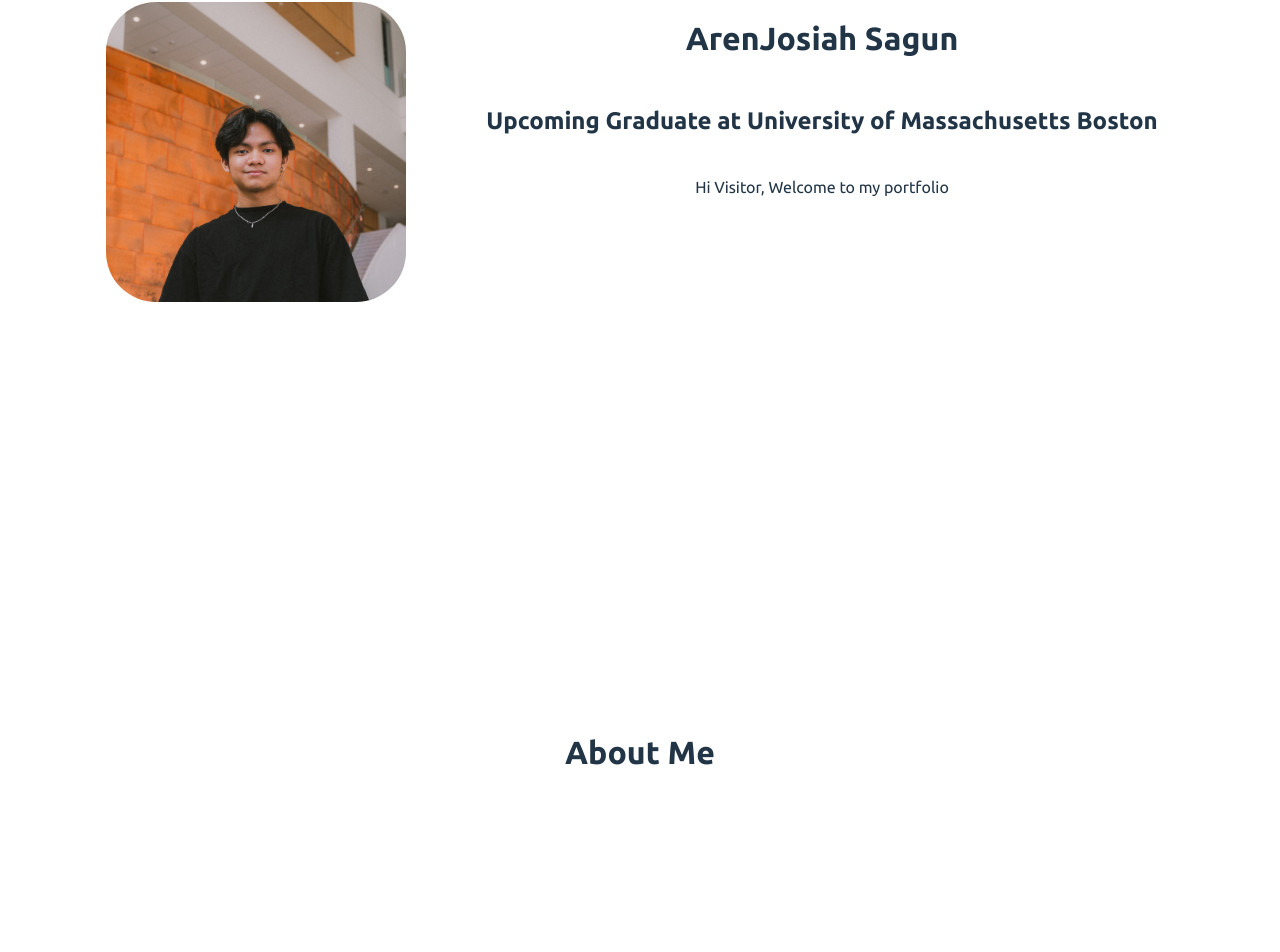
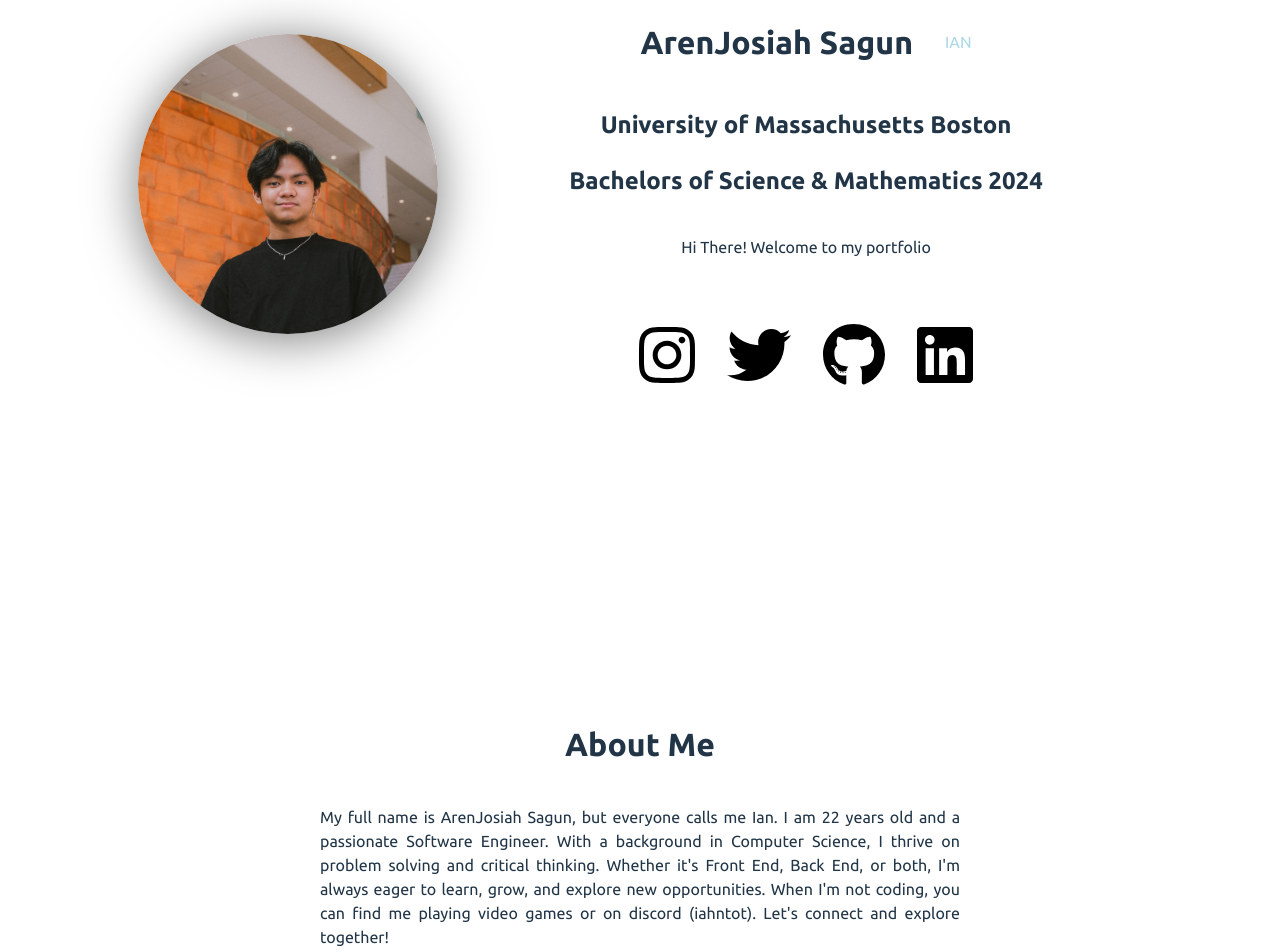
Before and after one commit to arensagun2/arensagun2, a React (Vite) app: page / in a window 1280 px wide. Shown: the part 248-1200 px from the top of the page. Built offline with nearby package versions, Linux system fonts and the light colour scheme.

Commit message:
code cleanup + about me

```diff
--- a/src/App.css
+++ b/src/App.css
@@ -4,15 +4,16 @@
   flex-wrap: wrap;
   justify-content: center;
   align-items: center;
-  gap: 0rem 4rem;
+  gap: 0rem 2rem;
+  padding: 2rem;
 }
 
-.me {
+.header .me {
   width: 300px;
   height: auto;
 
-  border-radius: 50px;
-  box-shadow: 0 5px 50px 1px rgba(255,255,255,0.3);
+  border-radius: 200px;
+  box-shadow: 0 0 50px 1px rgba(255,255,255,0.1);
   transition: all 0.3s ease-in-out;
 }
 
@@ -32,6 +33,21 @@
   text-align: center;
 }
 
+.content .information h2 {
+  width: 50vw;
+}
+
+.information .name {
+  display: flex;
+  align-items: center;
+  gap: 2rem;
+}
+
+.information .name p {
+  font-size: 1rem;
+  color: lightblue;
+}
+
 .social-icons {
   display: flex;
   gap: 2rem
@@ -45,9 +61,37 @@
   transition: all 0.1s ease-in-out;
 }
 
+/* Global Content Box Style */
+.content-box {
+  padding: 1rem;
+}
+
+/* About Me */
+.aboutme {
+  display: flex;
+  flex-direction: column;
+  justify-content: center;
+  align-items: center;
+}
+
+.aboutme p {
+  text-align: justify;
+  width: 50vw;
+}
+
+/* Experience */
+.experience {
+  display: flex;
+  flex-direction: column;
+  justify-content: center;
+  align-items: center;
+}
+
+/* Media queries */
 @media (pointer: fine){
   .me:hover {
-    transform: scale(1.1)
+    transform: scale(1.05);
+    box-shadow: 0 0 75px 1px rgba(255,255,255,0.3);
   }
 
   .social-icons .icon:hover {
@@ -55,10 +99,17 @@
   }
 }
 
+@media (prefers-color-scheme: light) {
+  .header .me {
+    box-shadow: 0 5px 50px 1px rgba(0,0,0,0.5);
+  }
 
-/* About Me */
-.aboutme {
-  display: flex;
-  justify-content: center;
-  align-items: center;
+  .social-icons a {
+    color: black;
+  }
+
+  :root {
+    color: #213547;
+    background-color: #ffffff;
+  }
 }
--- a/src/App.tsx
+++ b/src/App.tsx
@@ -2,6 +2,7 @@ import './App.css'
 // Components
 import Header from './components/Header'
 import AboutMe from './components/AboutMe'
+import Experience from './components/Experience'
 
 function App() {
 
@@ -10,6 +11,7 @@ function App() {
       <div className='container'>
         <Header />
         <AboutMe />
+        <Experience />
       </div>
     </>
   )
--- /dev/null
+++ b/src/Info.tsx
@@ -0,0 +1,16 @@
+import { faInstagram, faGithub, faLinkedin, faTwitter } from '@fortawesome/free-brands-svg-icons'
+
+// Name
+export const name = "ArenJosiah Sagun"
+// College
+export const college = "University of Massachusetts Boston"
+export const bachelor = "Bachelors of Science & Mathematics 2024"
+// Social Links
+export const socialLinks = [
+    {name: "instagram", link: "https://www.instagram.com/iahnsagun/", icon: faInstagram},
+    {name: "twitter", link: "https://twitter.com/ArenJosiah", icon: faTwitter},
+    {name: "github", link: "https://github.com/arensagun2", icon: faGithub},
+    {name: "linkedIn", link: "https://www.linkedin.com/in/arenjosiah-sagun-9b5959267/", icon: faLinkedin}
+]
+// About Me
+export const aboutMe = "My full name is ArenJosiah Sagun, but everyone calls me Ian. I am 22 years old and a passionate Software Engineer. With a background in Computer Science, I thrive on problem solving and critical thinking. Whether it's Front End, Back End, or both, I'm always eager to learn, grow, and explore new opportunities. When I'm not coding, you can find me playing video games or on discord (iahntot). Let's connect and explore together!"
--- a/src/components/AboutMe.tsx
+++ b/src/components/AboutMe.tsx
@@ -1,8 +1,11 @@
+import { aboutMe } from "../Info";
+
 export default function AboutMe() {
     return (
         <>
             <div className="content-box aboutme">
                 <h1>About Me</h1>
+                <p>{aboutMe}</p>
             </div>
         </>
     )
--- /dev/null
+++ b/src/components/Experience.tsx
@@ -0,0 +1,9 @@
+export default function Experience() {
+    return (
+        <>
+            <div className="content-box experience">
+                <h1>Experience</h1>
+            </div>
+        </>
+    )
+}
--- a/src/components/Header.tsx
+++ b/src/components/Header.tsx
@@ -1,8 +1,6 @@
+import { FontAwesomeIcon } from '@fortawesome/react-fontawesome'
 import myPic from '../assets/myPicCrop.jpg'
-
-// FontAwesome
-import { FontAwesomeIcon } from '@fortawesome/react-fontawesome'
-import { faInstagram, faGithub, faLinkedin, faTwitter } from '@fortawesome/free-brands-svg-icons'
+import { bachelor, college, name, socialLinks } from '../Info'
 
 export default function Header() {
     return (
@@ -11,19 +9,21 @@ export default function Header() {
                 <img src={myPic} alt="me" className='me' />
                 <div className='content'>
                     <div className='information'>
-                        <h1>ArenJosiah Sagun</h1>
-                        <h2>Upcoming Graduate at University of Massachusetts Boston</h2>
-                        <p>Hi Visitor, Welcome to my portfolio</p>
+                        <div className='name'>
+                            <h1>{name}</h1>
+                            <p>IAN</p>
+                        </div>
+
+                        <div>
+                            <h2>{college}</h2>
+                            <h2>{bachelor}</h2>
+                        </div>
+                        <p>Hi There! Welcome to my portfolio</p>
                     </div>
                     <div className='social-icons'>
-                        <a href='https://www.instagram.com/iahnsagun/' target='_blank'>
-                            <FontAwesomeIcon  icon={faInstagram} size='4x' className='icon'/></a>
-                        <a href='https://twitter.com/ArenJosiah' target='_blank'>
-                            <FontAwesomeIcon icon={faTwitter} size='4x' className='icon'/></a>
-                        <a href='https://github.com/arensagun2' target='_blank'>
-                            <FontAwesomeIcon  icon={faGithub} size='4x' className='icon'/></a>
-                        <a href='https://www.linkedin.com/in/arenjosiah-sagun-9b5959267/' target='_blank'>
-                            <FontAwesomeIcon icon={faLinkedin} size='4x' className='icon'/></a>
+                        {socialLinks.map((link) => {
+                            return <a href={link.link} target='_blank' key={link.name}><FontAwesomeIcon icon={link.icon} className='icon' size='4x'/></a>
+                        })}
                     </div>
                 </div>
             </div>
--- a/src/index.css
+++ b/src/index.css
@@ -18,6 +18,8 @@
 
 body {
   margin: 0;
+  padding: 0;
+  box-sizing: border-box;
   display: flex;
   place-items: center;
   justify-content: center;
```
